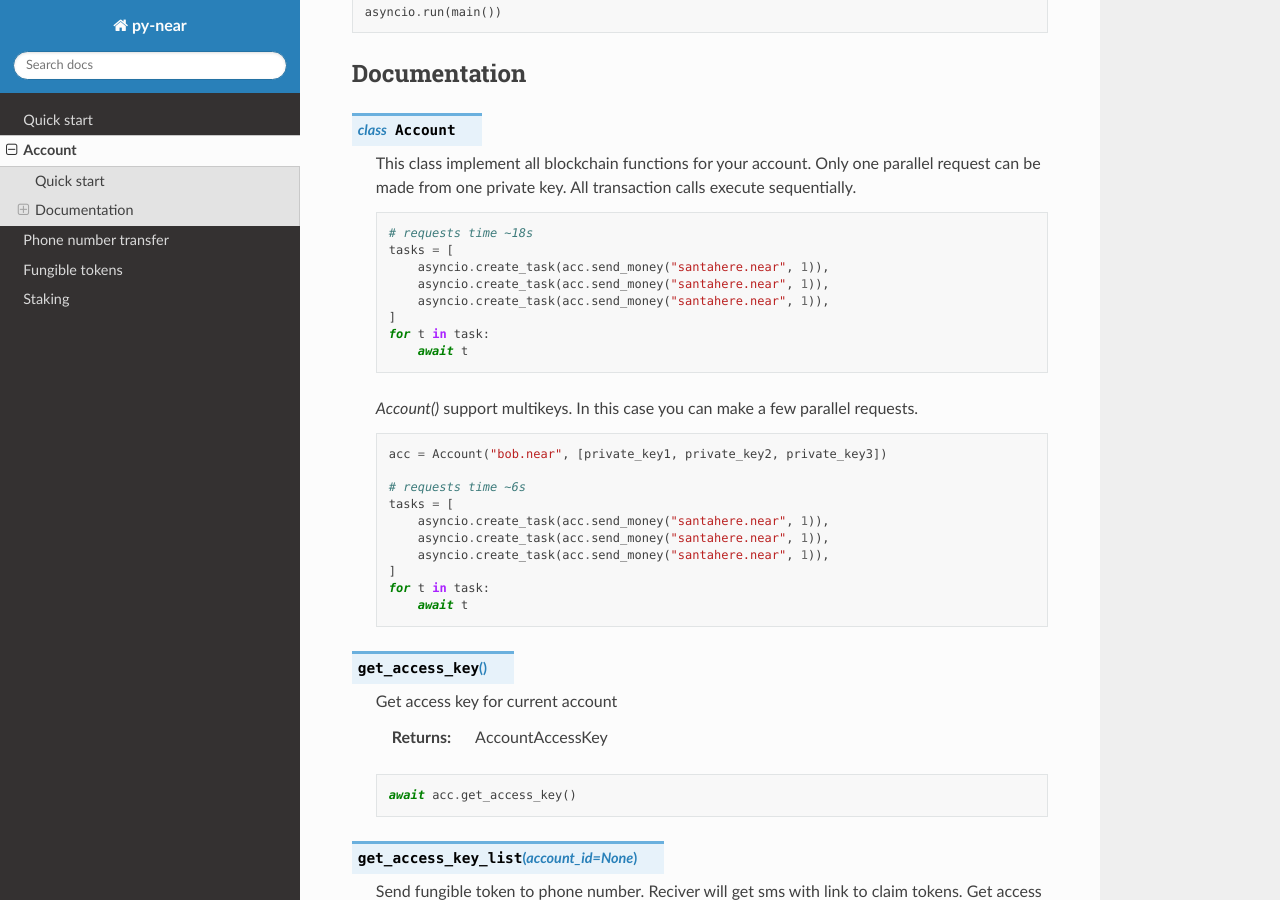
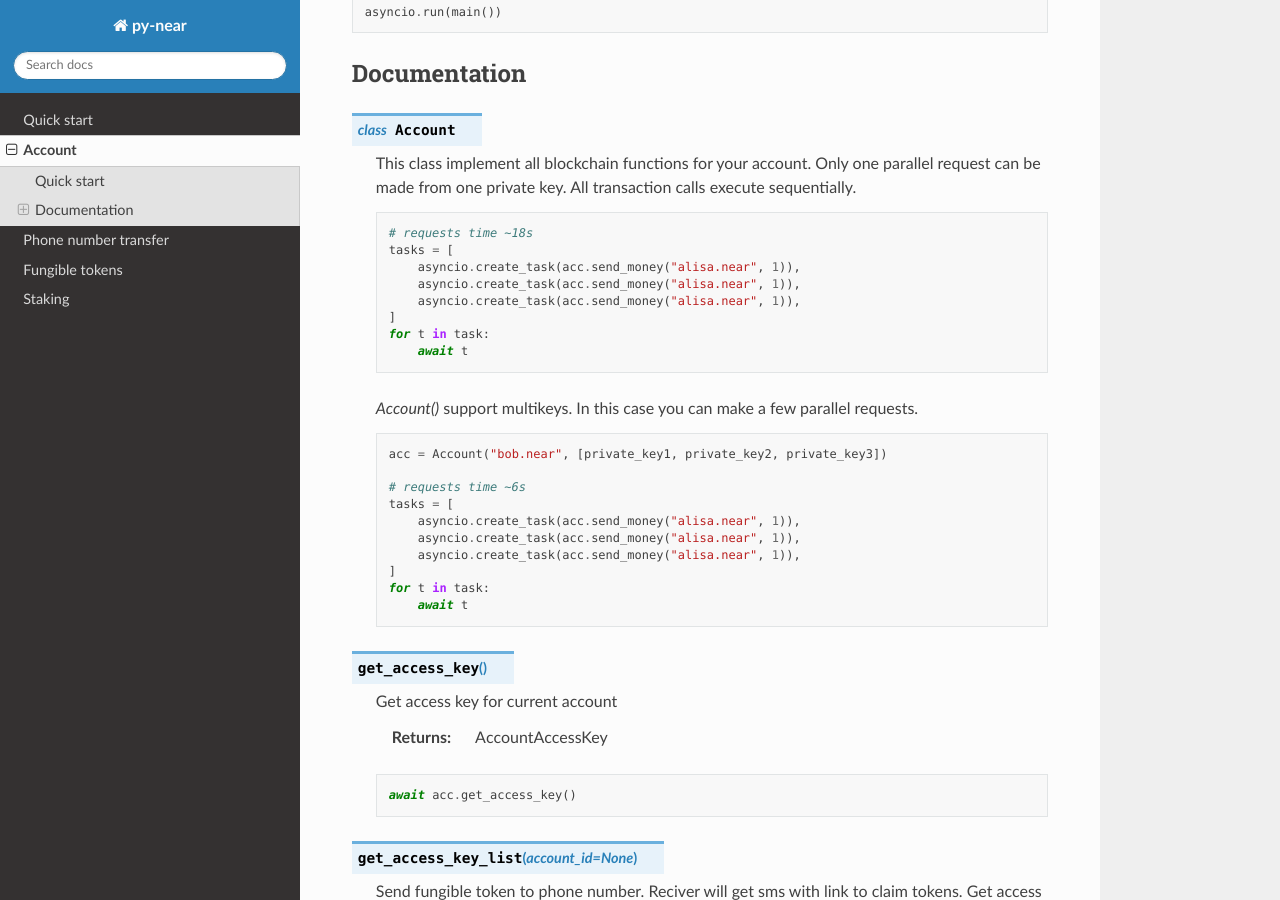
Before and after one commit to pvolnov/py-near, a Sphinx documentation site: the page built from docs/account.rst, in a window 1280 px wide and 900 px high, scrolled down 578 px. Built offline with Sphinx 7.4.7 and the Read the Docs theme 2.0.0, drawn with Linux system fonts in a browser that asks for light colours.

```diff
--- a/docs/account.rst
+++ b/docs/account.rst
@@ -43,9 +43,9 @@
 
         # requests time ~18s
         tasks = [
-            asyncio.create_task(acc.send_money("santahere.near", 1)),
-            asyncio.create_task(acc.send_money("santahere.near", 1)),
-            asyncio.create_task(acc.send_money("santahere.near", 1)),
+            asyncio.create_task(acc.send_money("alisa.near", 1)),
+            asyncio.create_task(acc.send_money("alisa.near", 1)),
+            asyncio.create_task(acc.send_money("alisa.near", 1)),
         ]
         for t in task:
             await t
@@ -59,9 +59,9 @@
 
         # requests time ~6s
         tasks = [
-            asyncio.create_task(acc.send_money("santahere.near", 1)),
-            asyncio.create_task(acc.send_money("santahere.near", 1)),
-            asyncio.create_task(acc.send_money("santahere.near", 1)),
+            asyncio.create_task(acc.send_money("alisa.near", 1)),
+            asyncio.create_task(acc.send_money("alisa.near", 1)),
+            asyncio.create_task(acc.send_money("alisa.near", 1)),
         ]
         for t in task:
             await t
--- a/docs/quickstart.rst
+++ b/docs/quickstart.rst
@@ -113,9 +113,9 @@
     acc = Account("bob.near", [private_key1, private_key2, private_key3])
     # request time = count transactions / count public keys
     tasks = [
-        asyncio.create_task(acc.send_money("santahere.near", 1)),
-        asyncio.create_task(acc.send_money("santahere.near", 1)),
-        asyncio.create_task(acc.send_money("santahere.near", 1)),
+        asyncio.create_task(acc.send_money("alisa.near", 1)),
+        asyncio.create_task(acc.send_money("alisa.near", 1)),
+        asyncio.create_task(acc.send_money("alisa.near", 1)),
     ]
     for t in task:
         await t
```
